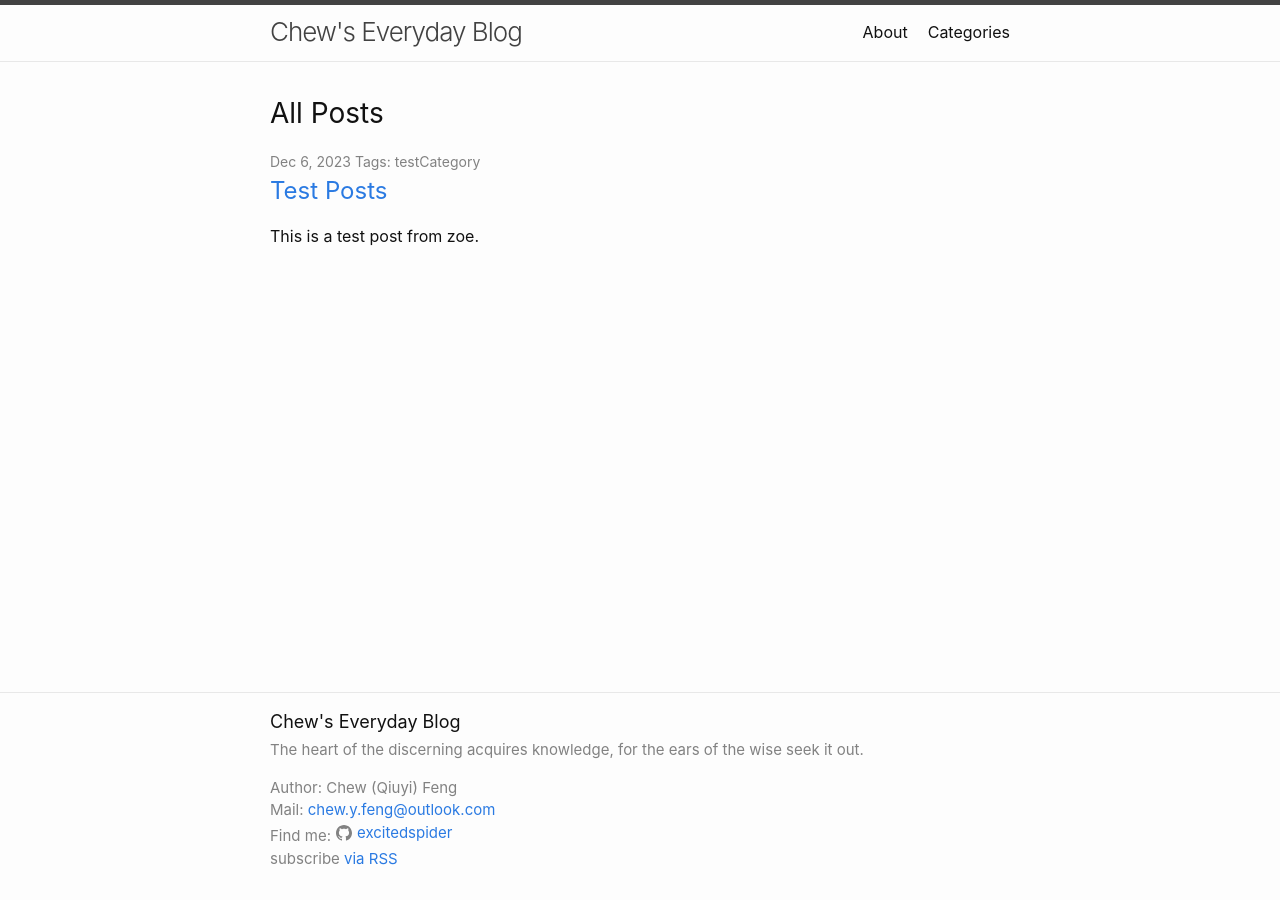
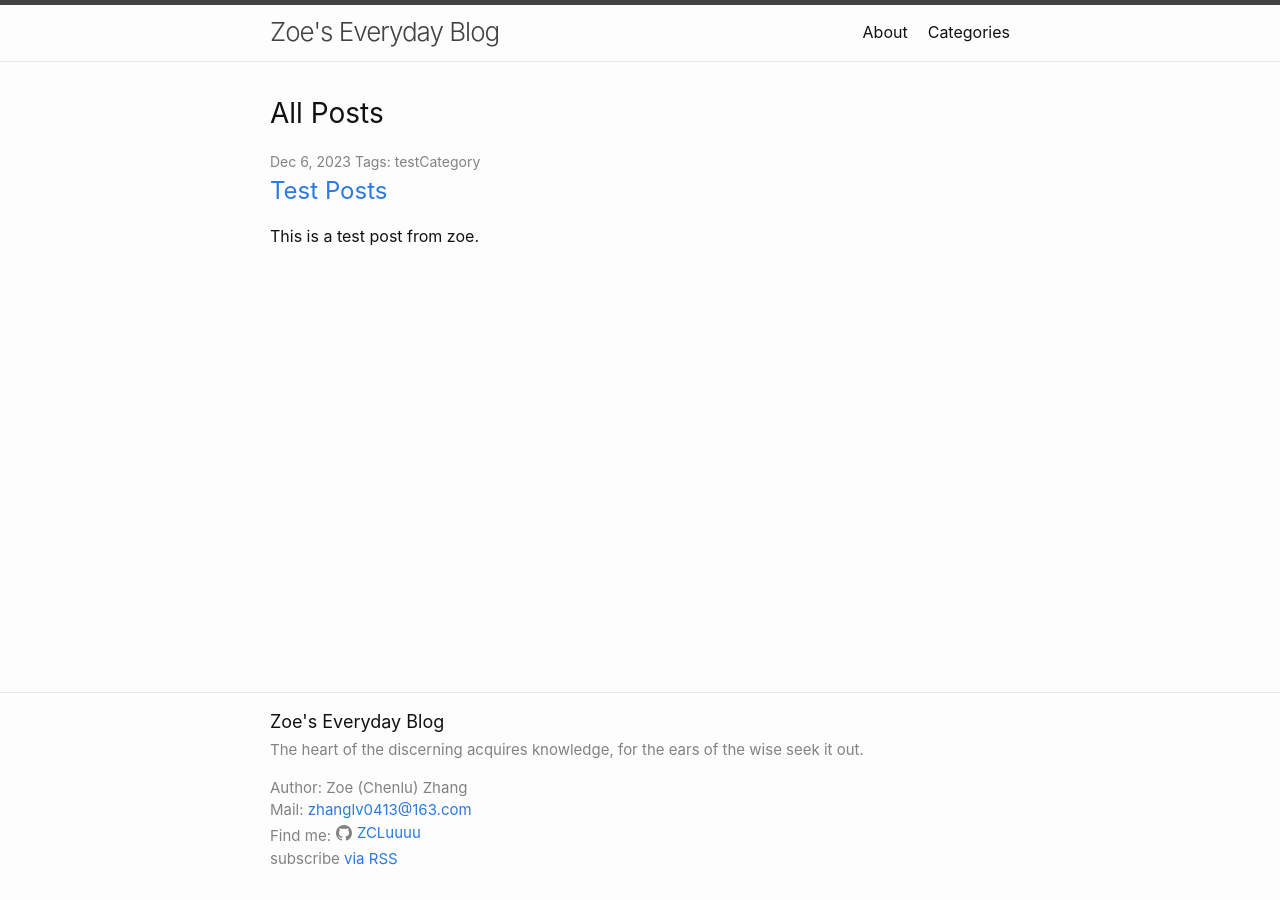
Before and after one commit to ZCLuuuu/zcluuuu.github.io, a Jekyll site: the page built from index.html, in a window 1280 px wide. Built offline with Jekyll 4.4.1, drawn with Linux system fonts in a browser that asks for light colours; the list of posts is cut into pages by our own code.

Commit message:
Template modified done.

```diff
--- a/_config.yml
+++ b/_config.yml
@@ -18,17 +18,17 @@
 # You can create any custom variable you would like, and they will be accessible
 # in the templates via {{ site.myvariable }}.
 
-title: Chew's Everyday Blog
-email: chew.y.feng@outlook.com
+title: Zoe's Everyday Blog
+email: zhanglv0413@163.com
 description: >- # this means to ignore newlines until "baseurl:"
   The heart of the discerning acquires knowledge,
   for the ears of the wise seek it out.
 baseurl: "" # the subpath of your site, e.g. /blog
 url: "" # the base hostname & protocol for your site, e.g. http://example.com
 # twitter_username: jekyllrb
-github_username:  excitedspider
+github_username:  ZCLuuuu
 
-author: Chew (Qiuyi) Feng
+author: Zoe (Chenlu) Zhang
 
 paginate: 5
 paginate_path: "/page:num/"
```
